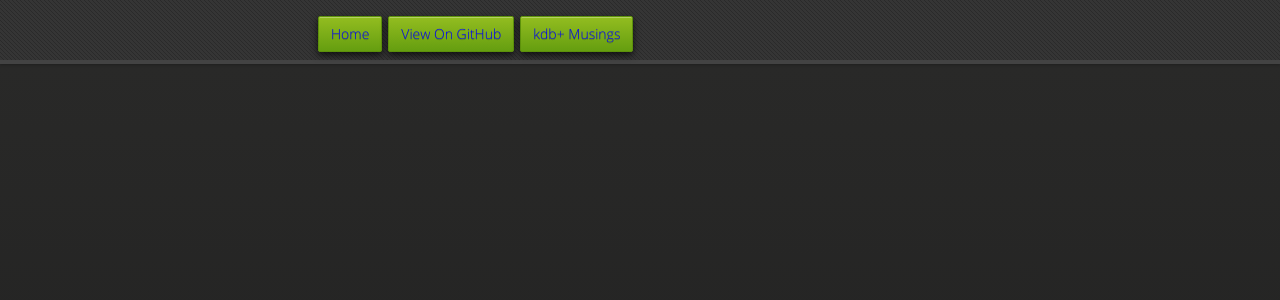
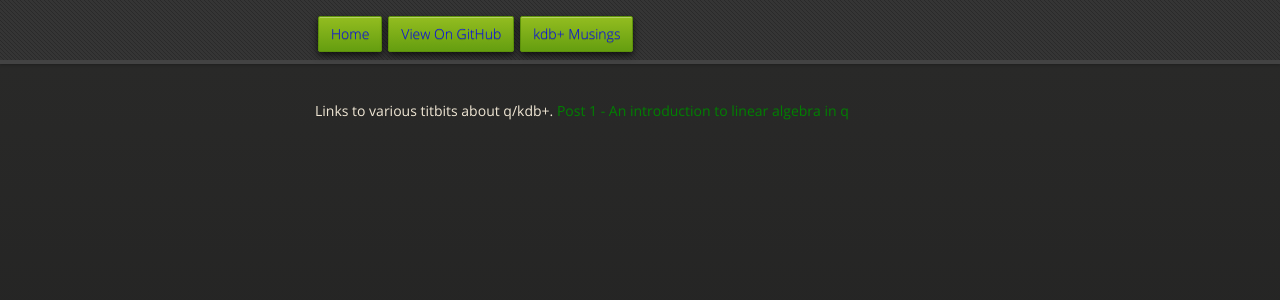
Before and after one commit to jpneill/jpneill.github.io, a Jekyll site: the page built from kdb_blog.html, in a window 1280 px wide. Shown: the top 300 px of the page. Built offline with Jekyll 4.4.1, drawn with Linux system fonts in a browser that asks for light colours; nearby versions of some CDN libraries.

Commit message:
Update kdb_blog.html

```diff
--- a/kdb_blog.html
+++ b/kdb_blog.html
@@ -12,7 +12,10 @@ title: kdb+ Musings
   }
 </style>
 <div class="wrapper">
-  <p>Links to various titbits about q/kdb+.
-  <a href="#">Post 1 - An introduction to linear algebra in q</a>
-  </p>
+  <section>
+    <p>
+      Links to various titbits about q/kdb+.
+      <a href="#">Post 1 - An introduction to linear algebra in q</a>
+    </p>
+  </section>
 </div>
```
